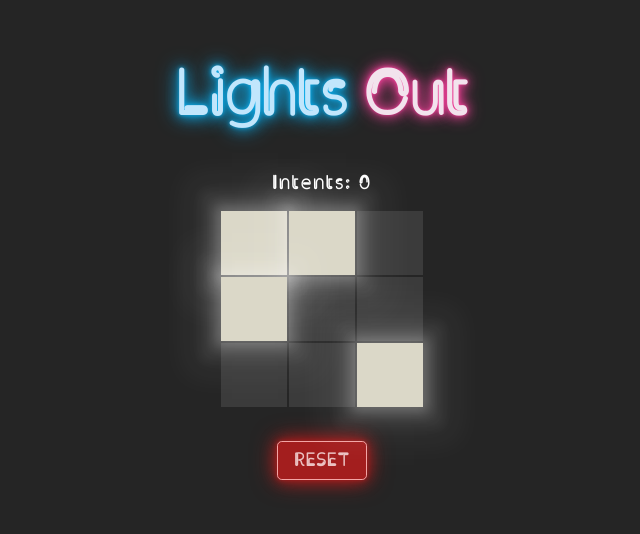
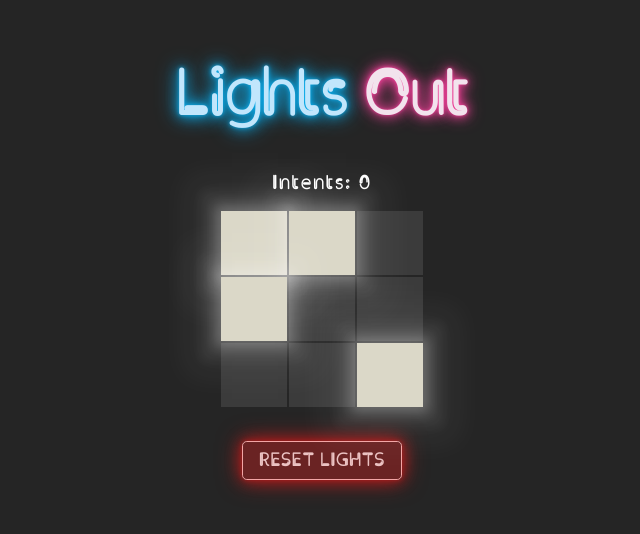
Before and after one commit to JCalderin91/lights-out, a React (Vite) app: page / in a window 1280 px wide. Shown: the top 534 px of the page, without its empty margins (318-958 px from the left). Built offline with nearby package versions, Linux system fonts and the light colour scheme.

Commit message:
fix: texto y estilos

```diff
--- a/src/App.css
+++ b/src/App.css
@@ -77,6 +77,7 @@ body {
   animation: neon-green 1.5s infinite alternate-reverse ease-in-out;
   font-family: "Clip";
   font-size: 2.5rem;
+  letter-spacing: 2px;
 }
 .actions {
   margin-top: 2rem;
@@ -85,7 +86,7 @@ body {
 .custom-button {
   border: 1px solid rgb(243, 165, 165);
   padding: 0.5rem 1rem;
-  background-color: #a31e1e;
+  background-color: #99232398;
   color: rgb(235, 194, 194);
   border-radius: 0.3rem;
   box-shadow: 0 0 5px #a31e1e, 0 0 15px #a31e1e, 0 0 25px #a31e1e;
--- a/src/App.jsx
+++ b/src/App.jsx
@@ -69,7 +69,7 @@ function App() {
       <h3 className="intents">Intents: {intents}</h3>
       {winner ? (
         <div className="you-win">
-          <h3>Ganaste</h3>
+          <h3>You Win!</h3>
         </div>
       ) : (
         <table className="board">
@@ -94,7 +94,7 @@ function App() {
         </table>
       )}
       <div className="actions">
-        <Button onClick={resetBoard}>Reset</Button>
+        <Button onClick={resetBoard}>Reset lights</Button>
       </div>
     </div>
   );
```
